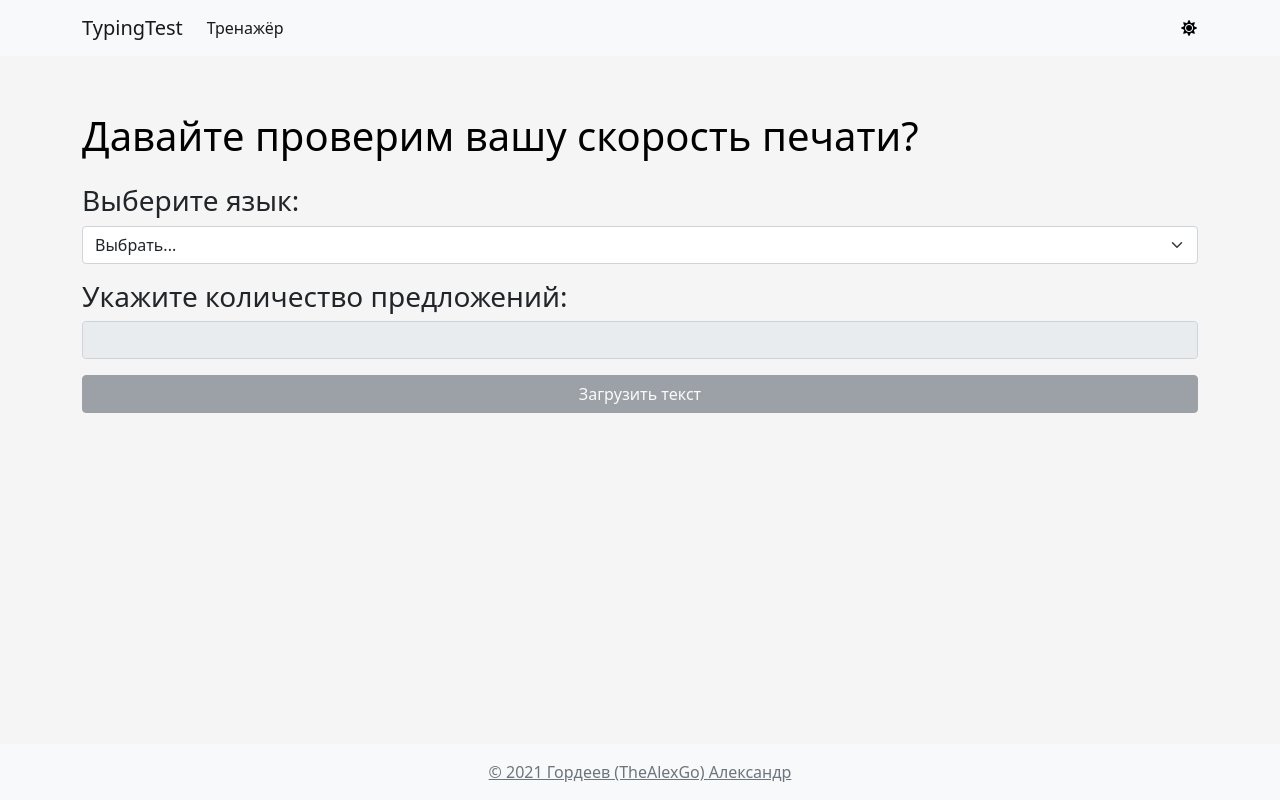
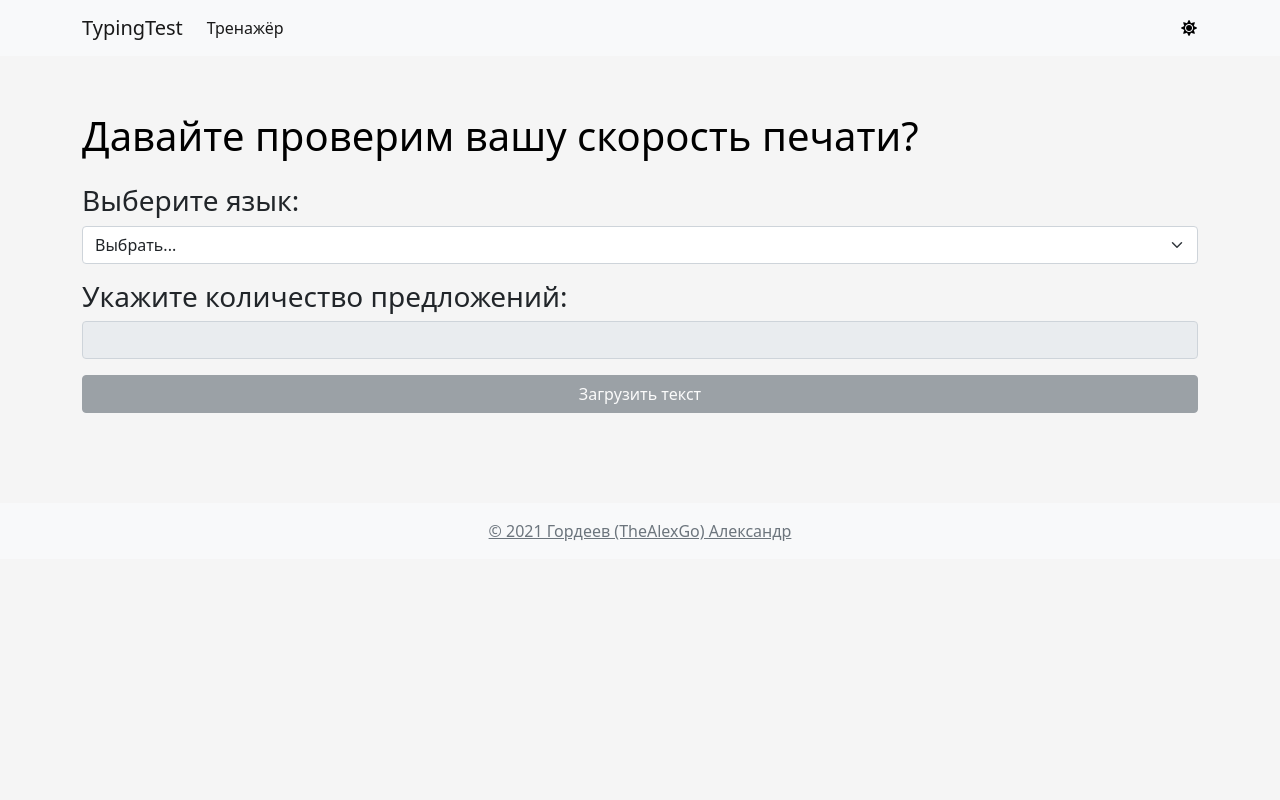
Before and after one commit to TheAlexGo/unipage, a React (Create React App) app: page / in a window 1280 px wide. Built offline with nearby package versions, Linux system fonts and the light colour scheme.

Commit message:
Размещение подвала внизу всего контента

```diff
--- a/src/components/Footer.js
+++ b/src/components/Footer.js
@@ -2,7 +2,7 @@ import React from "react";
 
 const Footer = () => {
   return (
-    <footer className="container-fluid position-fixed bottom-0 d-flex justify-content-center p-3">
+    <footer className="container-fluid d-flex justify-content-center p-3">
       <div className="row">
         <div className="col-12">
           <a href="https://portfolio.thealexgo.ru" target="_blank" rel="noreferrer" className="text-secondary">
```
